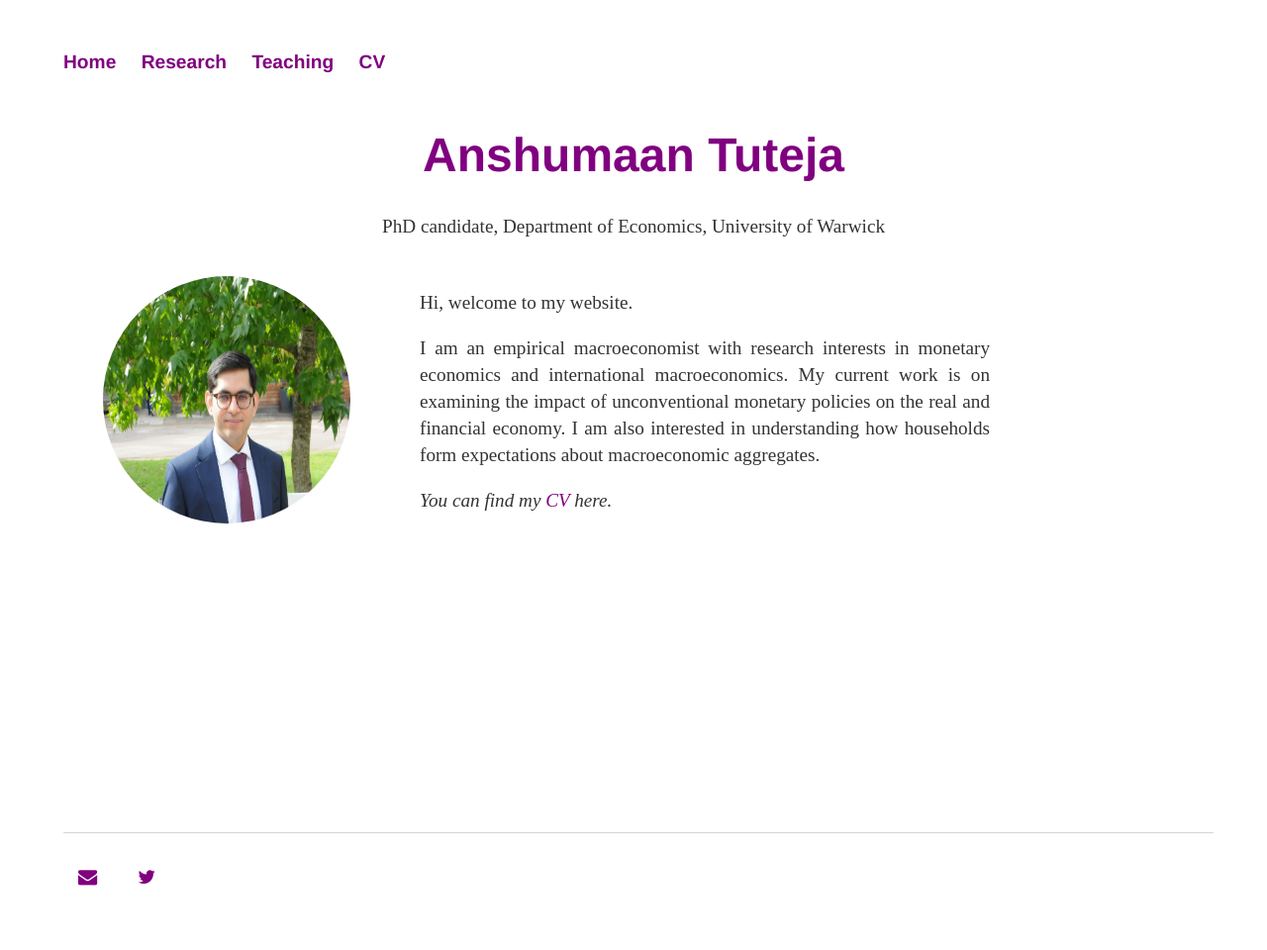
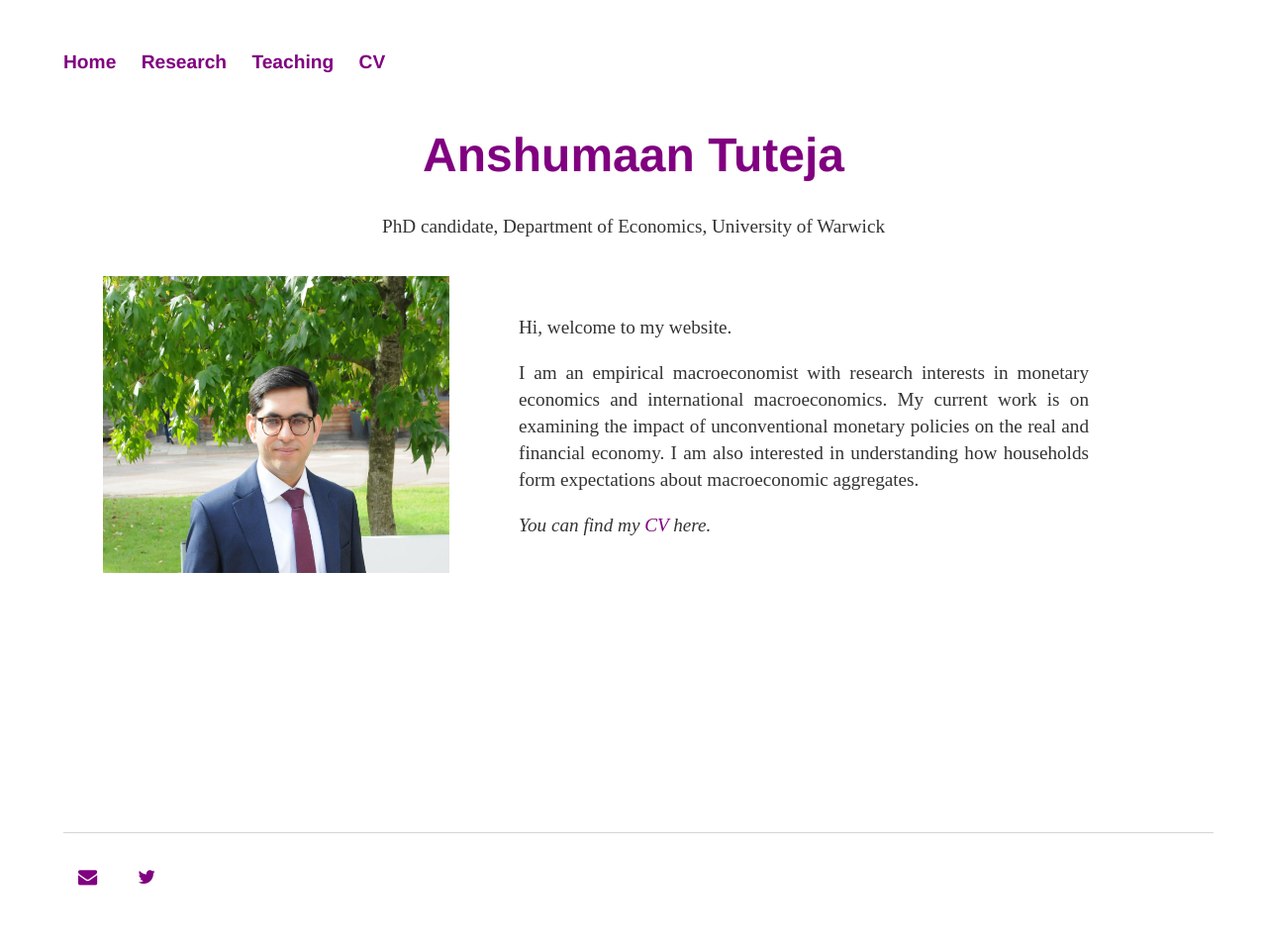
Before and after one commit to anshumaan-tuteja/anshumaan-tuteja.github.io, a Jekyll site: the page built from index.html, in a window 1280 px wide. Shown: the whole page at 99% size. Built offline with Jekyll 4.4.1, drawn with Linux system fonts in a browser that asks for light colours.

Commit message:
Increasing pixels for a better fit of profile

```diff
--- a/css/main.css
+++ b/css/main.css
@@ -163,9 +163,9 @@ body {
 }
 
 .homepageContent img {
-    width: 250px;
-    height: 250px;
-    border-radius: 50%;
+    width: 350px;
+    height: 300px;
+    #border-radius: 50%;
     maegin-left: 30px;
     margin-right: 30px;
 }
```
